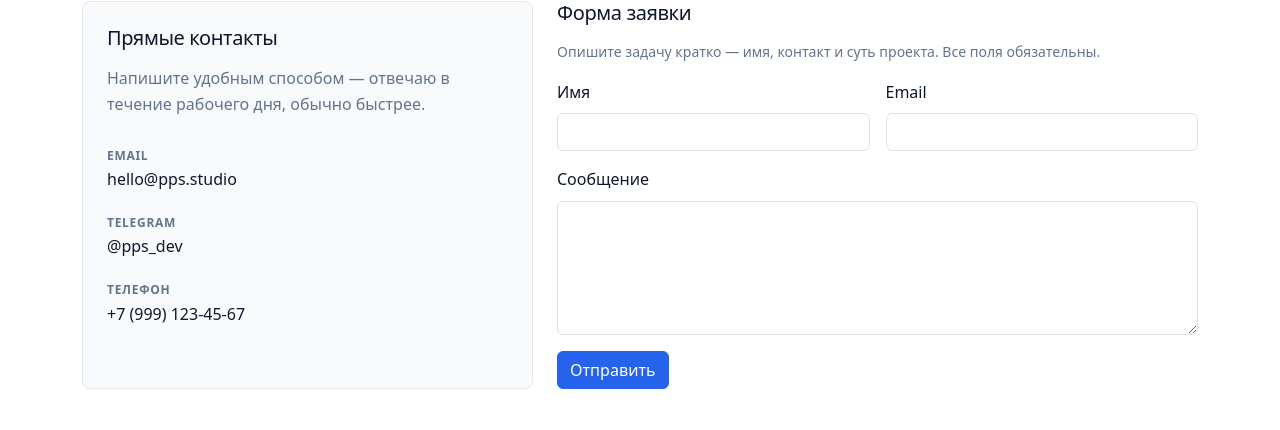
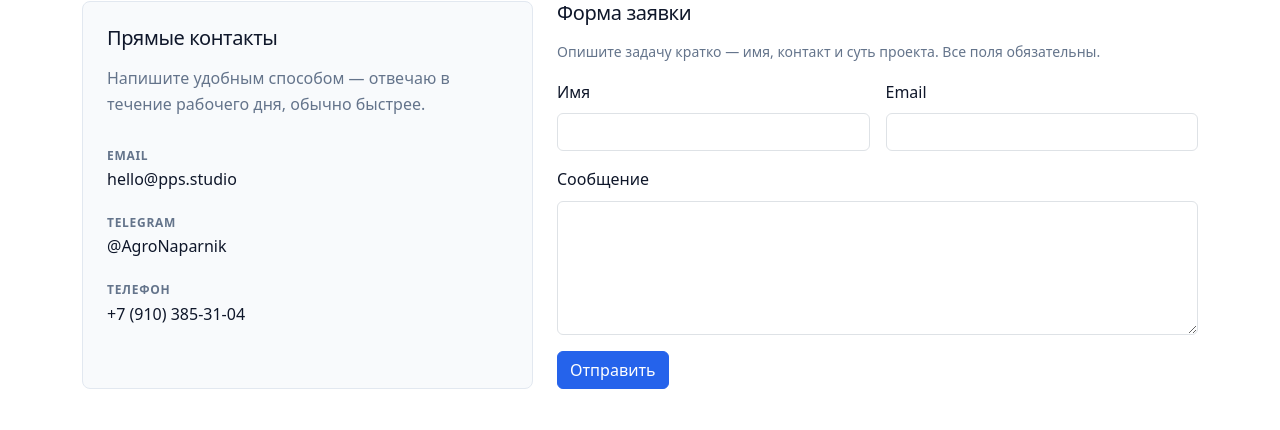
Before and after one commit to pavelaleshin86-web/AgroNaparnik, a Django app: page /contact/ in a window 1280 px wide. Shown: the part 168-598 px from the top of the page. Run offline with Django 5.2, Linux system fonts and the light colour scheme.

Commit message:
Telegram

```diff
--- a/templates/pages/contact.html
+++ b/templates/pages/contact.html
@@ -23,11 +23,11 @@
           </li>
           <li class="mb-3">
             <span class="contact-label">Telegram</span><br>
-            <a href="https://t.me/AgroNaparnik" target="_blank" rel="noopener noreferrer">@pps_dev</a>
+            <a href="https://t.me/AgroNaparnik" target="_blank" rel="noopener noreferrer">@AgroNaparnik</a>
           </li>
           <li>
             <span class="contact-label">Телефон</span><br>
-            <a href="tel:+79103853104">+7 (999) 123-45-67</a>
+            <a href="tel:+79103853104">+7 (910) 385-31-04</a>
           </li>
         </ul>
       </div>
```
Also changed, not shown: 1 other file.
